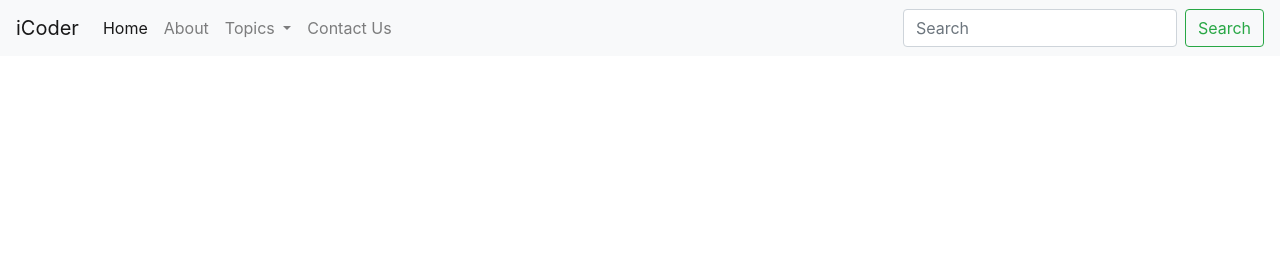
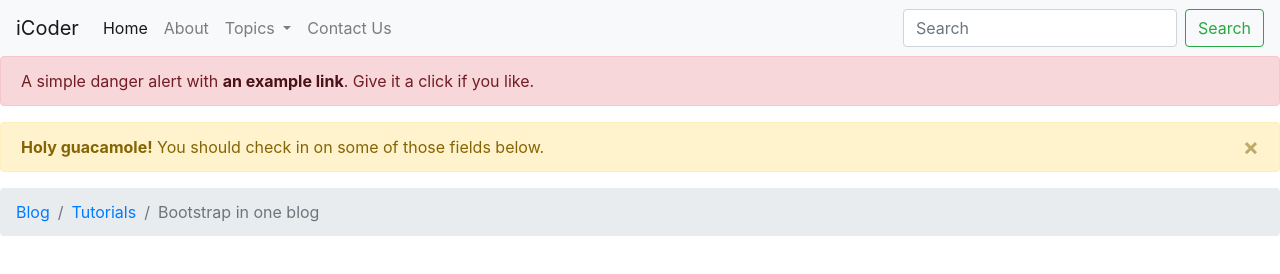
Before and after one commit to krish-vd/bootstrap-project, a plain HTML site: page index.html in a window 1280 px wide. Drawn offline with nearby package versions, Linux system fonts and the light colour scheme.

Commit message:
Modification 3
Adding breadcrumb and alerts, both permanent and dismissing.

```diff
--- a/index.html
+++ b/index.html
@@ -53,6 +53,23 @@
         </div>
     </nav>
 
+    <div class="alert alert-danger" role="alert">
+        A simple danger alert with <a href="#" class="alert-link">an example link</a>. Give it a click if you like.
+    </div>
+    <div class="alert alert-warning alert-dismissible fade show" role="alert">
+        <strong>Holy guacamole!</strong> You should check in on some of those fields below.
+        <button type="button" class="close" data-dismiss="alert" aria-label="Close">
+            <span aria-hidden="true">&times;</span>
+        </button>
+    </div>
+    <nav aria-label="breadcrumb">
+        <ol class="breadcrumb">
+            <li class="breadcrumb-item"><a href="#">Blog</a></li>
+            <li class="breadcrumb-item"><a href="#">Tutorials</a></li>
+            <li class="breadcrumb-item active" aria-current="page">Bootstrap in one blog</li>
+        </ol>
+    </nav>
+
     <!-- Optional JavaScript -->
     <!-- jQuery first, then Popper.js, then Bootstrap JS -->
     <script src="https://code.jquery.com/jquery-3.3.1.slim.min.js"
```
Also changed, not shown: 1 other file.
